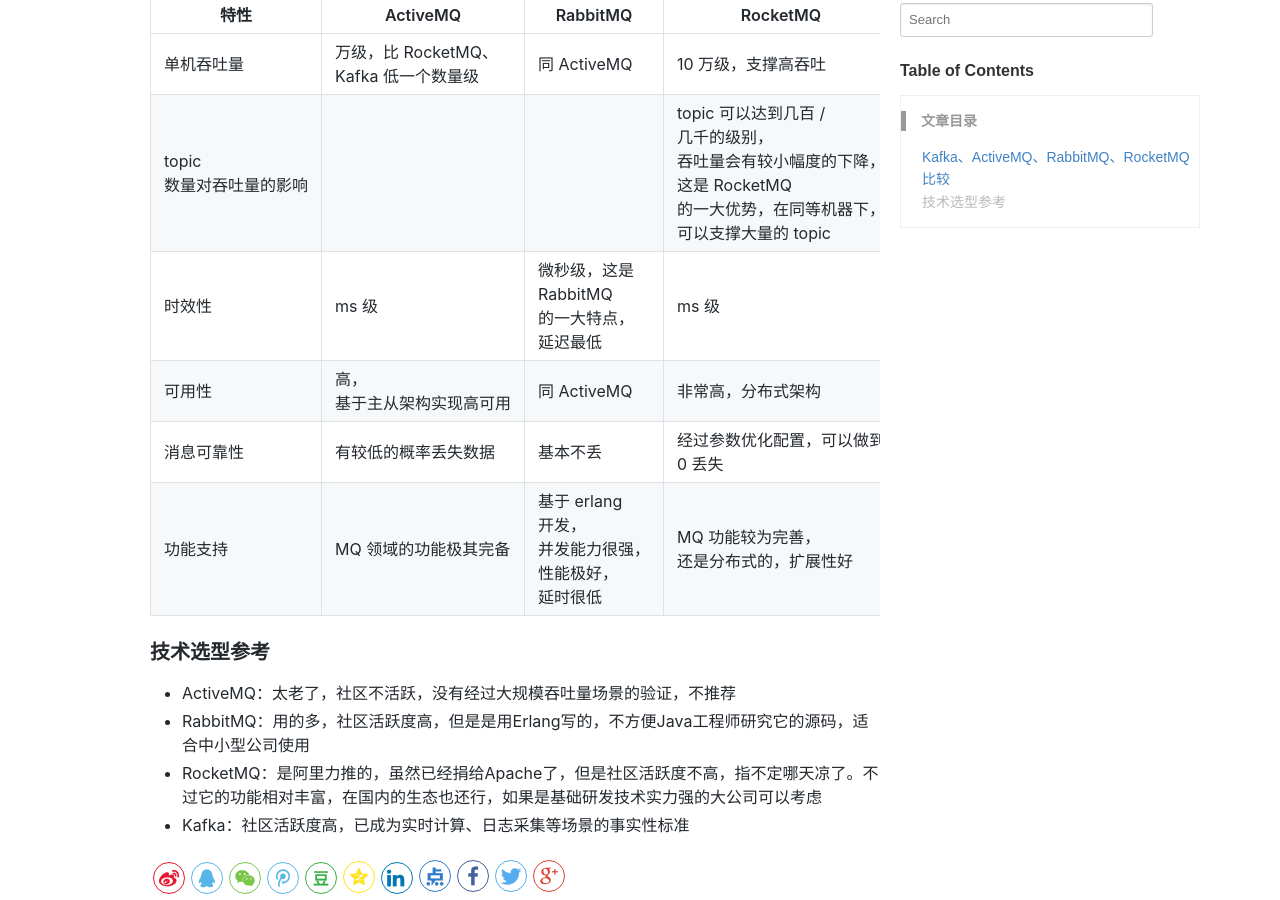
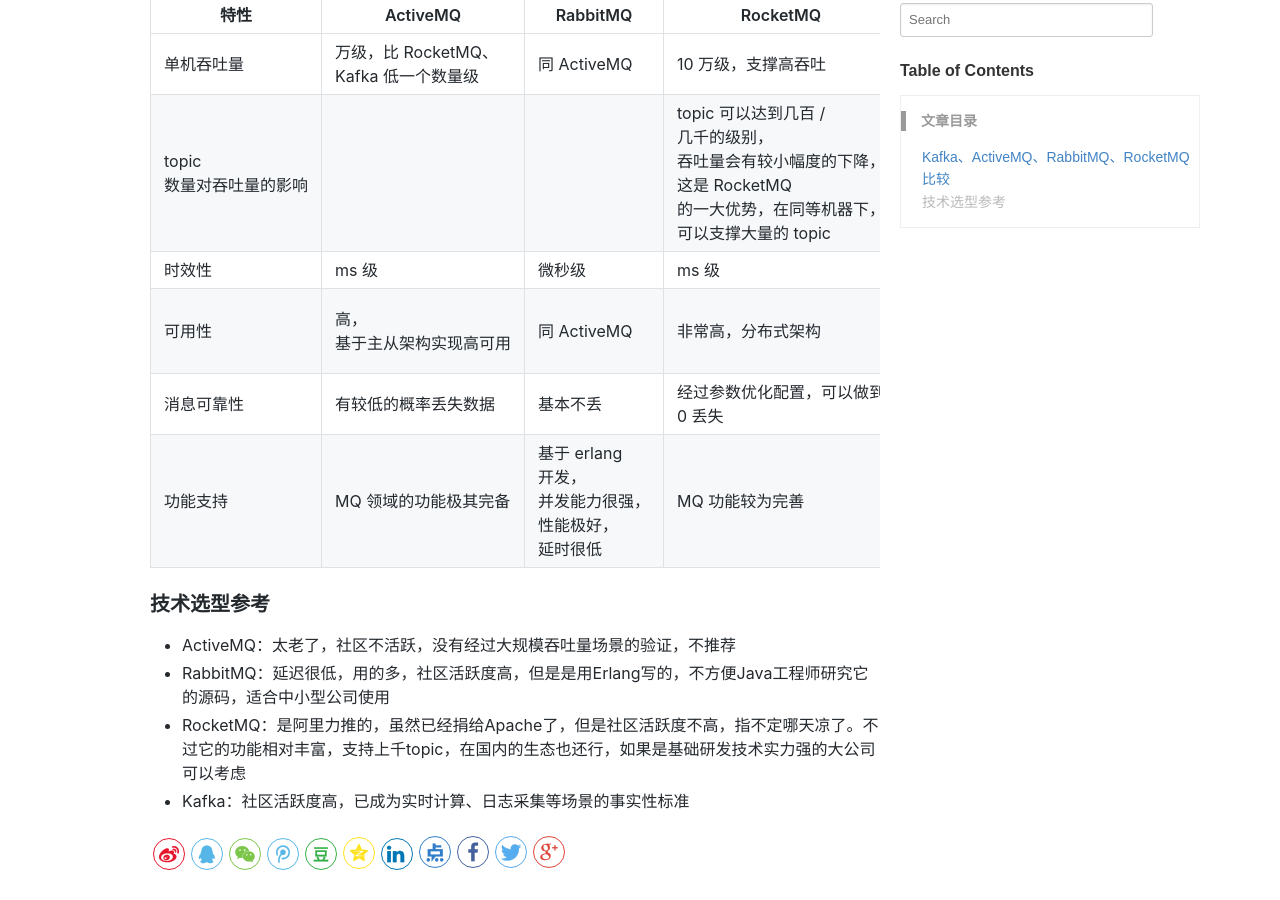
Before and after one commit to Sunt-ing/sunt-ing.github.io, a Jekyll site: the page built from _posts/2021-01-12-消息队列的比较：不同的消息队列之间有什么差别？怎么做技术选型？.md, in a window 1280 px wide and 900 px high, scrolled down 310 px. Built offline with Jekyll 4.4.1, drawn with Linux system fonts in a browser that asks for light colours; our own code applies the rules of GitHub Pages for plain Markdown files; comment, search, counter and statistics services are not loaded.

Commit message:
update 2021-01-12-消息队列的比较：不同的消息队列之间有什么差别？怎么做技术选型？

```diff
--- a/_posts/2021-01-12-消息队列的比较：不同的消息队列之间有什么差别？怎么做技术选型？.md
+++ b/_posts/2021-01-12-消息队列的比较：不同的消息队列之间有什么差别？怎么做技术选型？.md
@@ -2,16 +2,16 @@
 
 | 特性                     | ActiveMQ                              | RabbitMQ                                           | RocketMQ                                                     | Kafka                                                        |
 | ------------------------ | ------------------------------------- | -------------------------------------------------- | ------------------------------------------------------------ | ------------------------------------------------------------ |
-| 单机吞吐量               | 万级，比 RocketMQ、Kafka 低一个数量级 | 同 ActiveMQ                                        | 10 万级，支撑高吞吐                                          | 10 万级，高吞吐，一般用于实时数据计算、日志采集等场景        |
-| topic 数量对吞吐量的影响 |                                       |                                                    | topic 可以达到几百 / 几千的级别，吞吐量会有较小幅度的下降，这是 RocketMQ 的一大优势，在同等机器下，可以支撑大量的 topic | topic 从几十到几百个时候，吞吐量会大幅度下降，在同等机器下，Kafka 尽量保证 topic 数量不要过多，如果要支撑大规模的 topic，需要增加更多的机器资源 |
-| 时效性                   | ms 级                                 | 微秒级，这是 RabbitMQ 的一大特点，延迟最低         | ms 级                                                        | 延迟在 ms 级以内                                             |
-| 可用性                   | 高，基于主从架构实现高可用            | 同 ActiveMQ                                        | 非常高，分布式架构                                           | 非常高，分布式，一个数据多个副本，少数机器宕机，不会丢失数据，不会导致不可用 |
+| 单机吞吐量               | 万级，比 RocketMQ、Kafka 低一个数量级 | 同 ActiveMQ                                        | 10 万级，支撑高吞吐                                          | 10 万级，高吞吐                                              |
+| topic 数量对吞吐量的影响 |                                       |                                                    | topic 可以达到几百 / 几千的级别，吞吐量会有较小幅度的下降，这是 RocketMQ 的一大优势，在同等机器下，可以支撑大量的 topic | topic 从几十到几百个时候，吞吐量会大幅度下降，如果要支撑大规模的 topic，需要增加更多的机器资源 |
+| 时效性                   | ms 级                                 | 微秒级                                             | ms 级                                                        | 延迟在 ms 级以内                                             |
+| 可用性                   | 高，基于主从架构实现高可用            | 同 ActiveMQ                                        | 非常高，分布式架构                                           | 非常高，分布式，一个数据多个副本，可以抵抗少数机器宕机       |
 | 消息可靠性               | 有较低的概率丢失数据                  | 基本不丢                                           | 经过参数优化配置，可以做到 0 丢失                            | 经过参数优化配置，可以做到 0 丢失                            |
-| 功能支持                 | MQ 领域的功能极其完备                 | 基于 erlang 开发，并发能力很强，性能极好，延时很低 | MQ 功能较为完善，还是分布式的，扩展性好                      | 功能较为简单，主要支持简单的 MQ 功能，在大数据领域的实时计算以及日志采集被大规模使用 |
+| 功能支持                 | MQ 领域的功能极其完备                 | 基于 erlang 开发，并发能力很强，性能极好，延时很低 | MQ 功能较为完善                                              | 功能较为简单，主要支持简单的 MQ 功能                         |
 
 ### 技术选型参考
 
 - ActiveMQ：太老了，社区不活跃，没有经过大规模吞吐量场景的验证，不推荐
-- RabbitMQ：用的多，社区活跃度高，但是是用Erlang写的，不方便Java工程师研究它的源码，适合中小型公司使用
-- RocketMQ：是阿里力推的，虽然已经捐给Apache了，但是社区活跃度不高，指不定哪天凉了。不过它的功能相对丰富，在国内的生态也还行，如果是基础研发技术实力强的大公司可以考虑
+- RabbitMQ：延迟很低，用的多，社区活跃度高，但是是用Erlang写的，不方便Java工程师研究它的源码，适合中小型公司使用
+- RocketMQ：是阿里力推的，虽然已经捐给Apache了，但是社区活跃度不高，指不定哪天凉了。不过它的功能相对丰富，支持上千topic，在国内的生态也还行，如果是基础研发技术实力强的大公司可以考虑
 - Kafka：社区活跃度高，已成为实时计算、日志采集等场景的事实性标准
```
